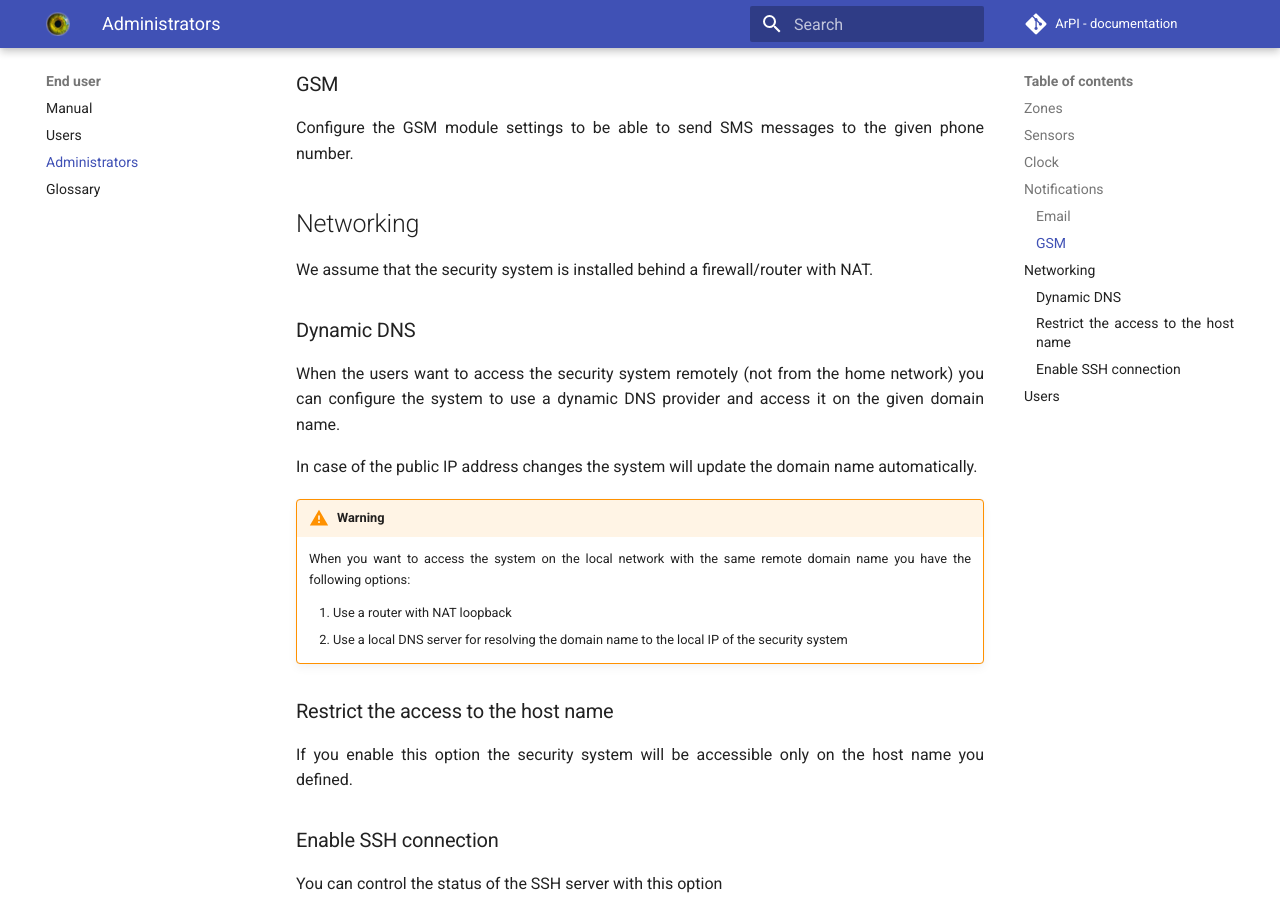
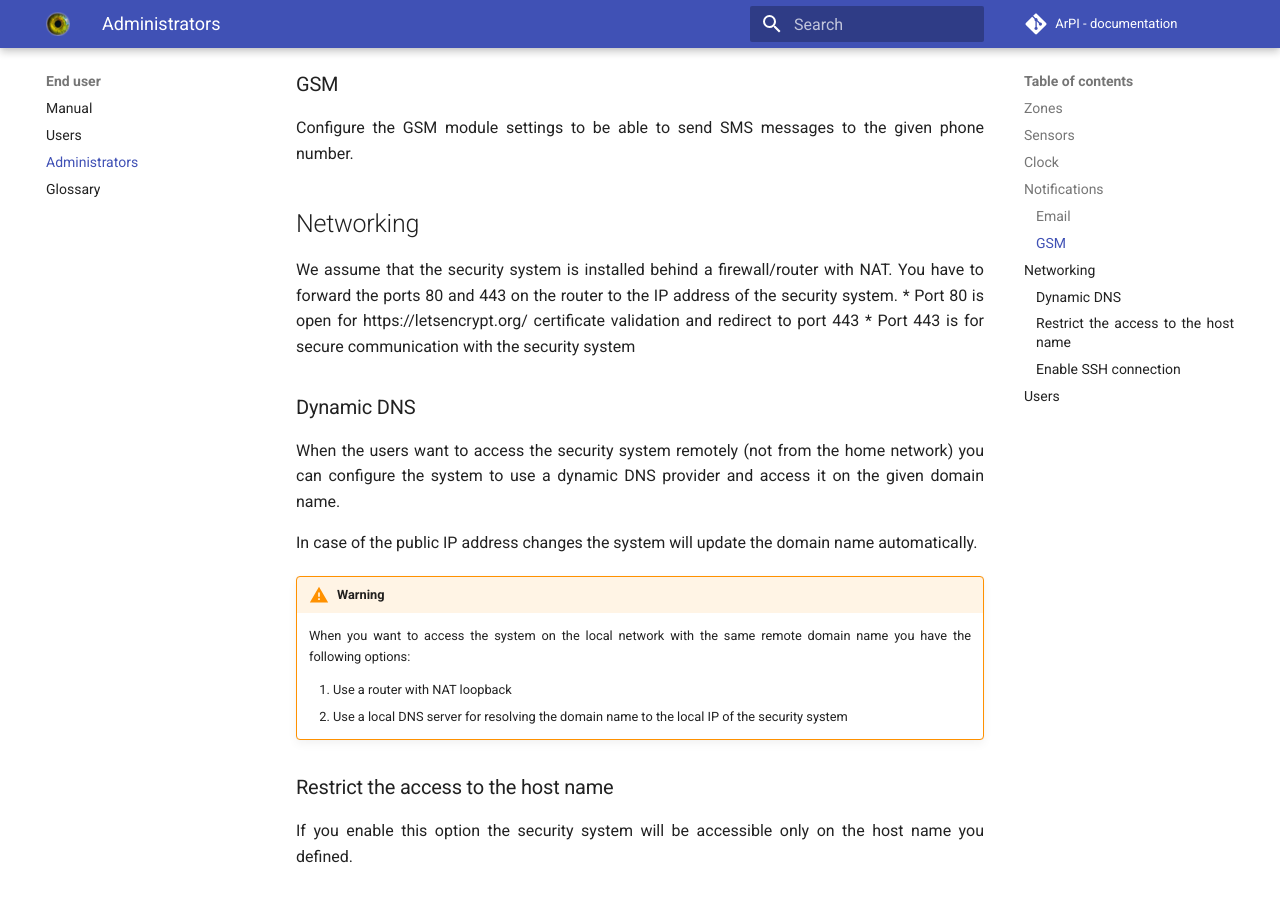
Before and after one commit to ArPIHomeSecurity/arpi_documentation, an MkDocs documentation site: the page built from docs/end_users/admin.md, in a window 1280 px wide and 900 px high, scrolled down 1250 px. Built offline with MkDocs 1.6.1 and Material for MkDocs 9.7.7, drawn with Linux system fonts in a browser that asks for light colours; comment, search, counter and statistics services are not loaded.

Commit message:
Openning ports

```diff
--- a/docs/end_users/admin.md
+++ b/docs/end_users/admin.md
@@ -48,7 +48,9 @@ Configure the GSM module settings to be able to send SMS messages to the given p
 ## Networking
 
 We assume that the security system is installed behind a firewall/router with NAT.
-
+You have to forward the ports 80 and 443 on the router to the IP address of the security system.
+* Port 80 is open for https://letsencrypt.org/ certificate validation and redirect to port 443
+* Port 443 is for secure communication with the security system
 
 ### Dynamic DNS
 
```
